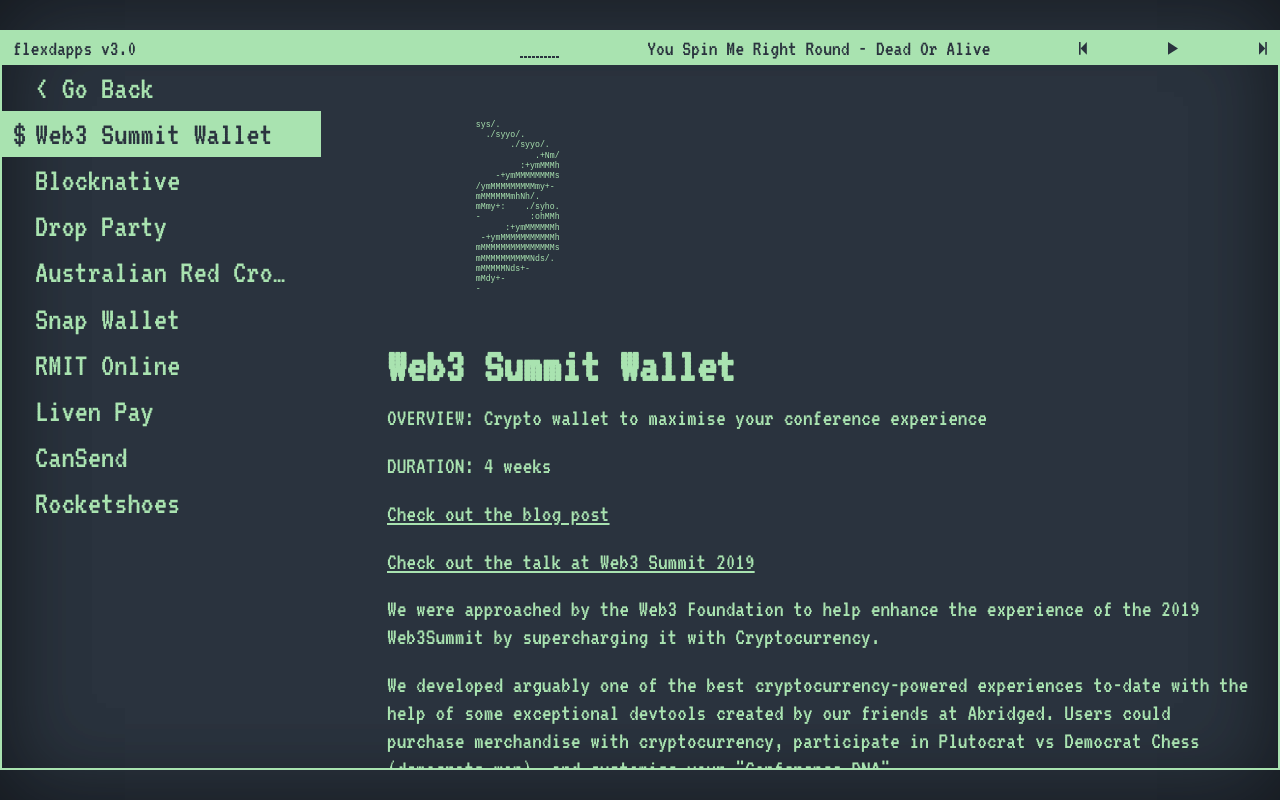
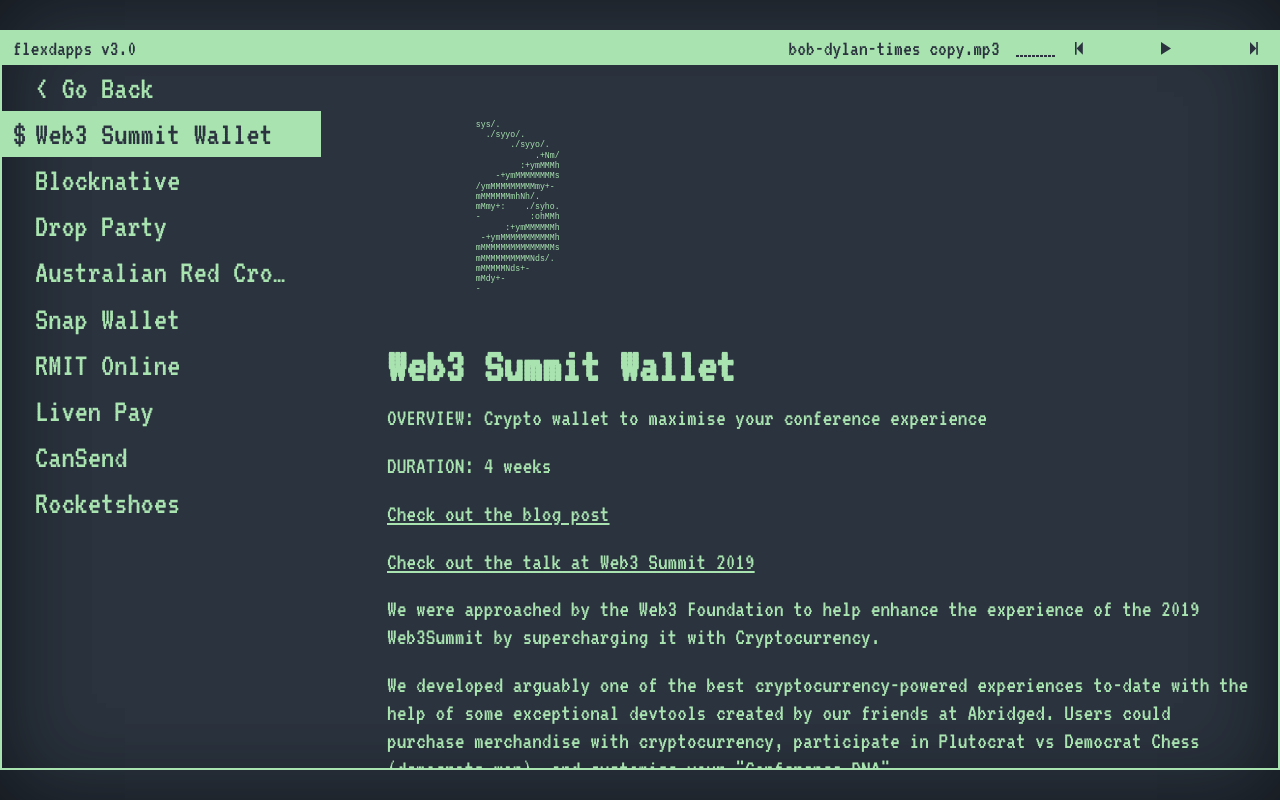
Before and after one commit to flex-dapps/flex-website-3, a Svelte app: page /apps in a window 1280 px wide. Built offline with nearby package versions, Linux system fonts and the light colour scheme.

Commit message:
new songs minor styling

```diff
--- a/src/routes/player/Player.svelte
+++ b/src/routes/player/Player.svelte
@@ -40,7 +40,21 @@
   });
 </script>
 
-<div class="flex justify-between h-100 items-center">
+<style>
+  img {
+    padding: 0 0.1rem;
+  }
+
+  .controls {
+    margin: 0 0.3rem;
+  }
+
+  .musicwrap {
+    margin: 0 0.5rem -0.2rem 0.5rem;
+  }
+</style>
+
+<div class="flex justify-end h-100 items-center">
   {#if currentSong}
     <audio id="audio" bind:this={audio}>
       <source src={currentSong.url} id="source" type="audio/mp3" />
@@ -48,10 +62,11 @@
     </audio>
   {/if}
 
-  <Music />
-
   <div>{currentSong.name}</div>
-  <div class="controls w-25 h-50 flex justify-between">
+  <div class="musicwrap">
+    <Music />
+  </div>
+  <div class="controls w-25 justify-between h-50 flex">
     <img
       on:click={() => skip(false)}
       src="./img/music-previous.svg"
--- a/src/routes/player/data.js
+++ b/src/routes/player/data.js
@@ -1,26 +1,26 @@
 export const data = [
   {
-    name: "C.R.E.A.M - Wu Tang Clan",
-    url: "/audio/cream.mp3"
+    name: 'C.R.E.A.M - Wu Tang Clan.mp3',
+    url: '/audio/cream.mp3'
   },
   {
-    name: "MoneyMoneyMoney_ABBA copy (2).mp3",
-    url: "/audio/moneymoneymoney.mp3"
+    name: 'MoneyMoneyMoney_ABBA copy (2).mp3',
+    url: '/audio/moneymoneymoney.mp3'
   },
   {
-    name: "Rock Lobster - B-52s",
-    url: "/audio/rocklobster.mp3"
+    name: 'All Star - Smash Mouth.mp3',
+    url: '/audio/allstar.mp3'
   },
   {
-    name: "All Star - Smash Mouth",
-    url: "/audio/allstar.mp3"
+    name: 'Money_Pink Floyd.mp3',
+    url: '/audio/money.mp3'
   },
   {
-    name: "Money - Pink Floyd",
-    url: "/audio/money.mp3"
+    name: 'you_spin_me_right_round.mp3',
+    url: '/audio/youspinmerightround.mp3'
   },
   {
-    name: "You Spin Me Right Round - Dead Or Alive",
-    url: "/audio/youspinmerightround.mp3"
+    name: 'bob-dylan-times copy.mp3',
+    url: '/audio/timesareachanging.mp3'
   }
-];
+]
```
Also changed, not shown: 1 other file (tests, documents, lock files or other folders).
